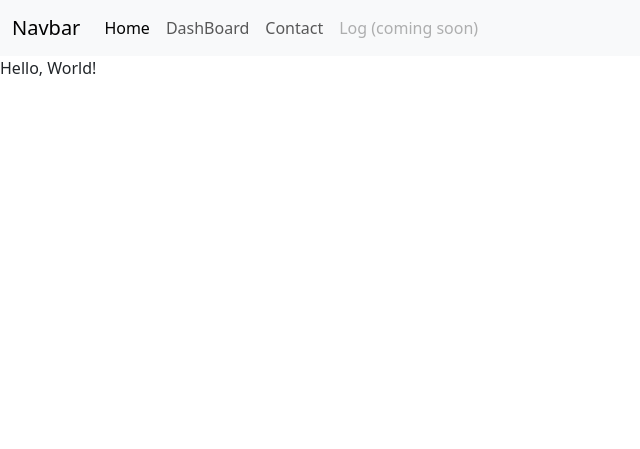
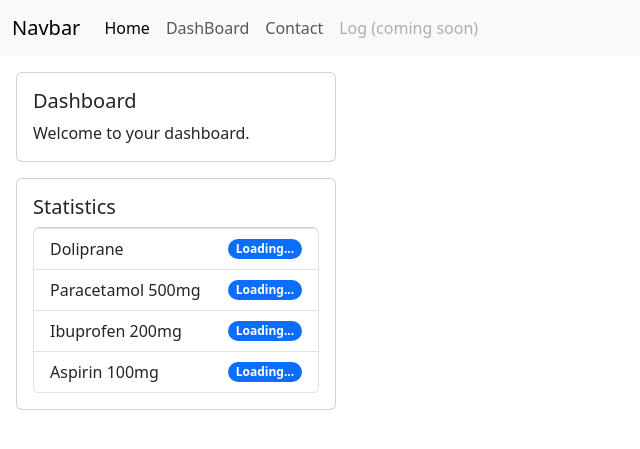
Before and after one commit to toinou1900/Ketamine, a PHP site: page /dashboard.php in a window 1280 px wide. Shown: the top 449 px of the page, without its empty margins (0-640 px from the left). Run offline with PHP 8.4, Linux system fonts and the light colour scheme.

Commit message:
Dashboard page added and navigation links updated accordingly. Dashboard content added.

```diff
--- a/dashboard.php
+++ b/dashboard.php
@@ -36,6 +36,30 @@
         </div>
     </nav>
 <body>
-    <p>Hello, World!</p>
+    <div class="card" style="width: 20rem; margin: 1rem; padding: 1rem;">
+        <h5 class="card-title">Dashboard</h5>
+        <p class="card-text">Welcome to your dashboard.</p>
+    </div>
+    <div class="card" style="width: 20rem; margin: 1rem; padding: 1rem;">
+        <h5 class="card-title">Statistics</h5>
+        <ul class="list-group">
+            <li class="list-group-item d-flex justify-content-between align-items-center">
+                Doliprane
+                <span class="badge text-bg-primary rounded-pill" id="doliprane">Loading...</span>
+            </li>
+            <li class="list-group-item d-flex justify-content-between align-items-center">
+                Paracetamol 500mg
+                <span class="badge text-bg-primary rounded-pill" id="paracetamol">Loading...</span>
+            </li>
+            <li class="list-group-item d-flex justify-content-between align-items-center">
+                Ibuprofen 200mg
+                <span class="badge text-bg-primary rounded-pill" id="ibuprofen">Loading...</span>
+            </li>
+            <li class="list-group-item d-flex justify-content-between align-items-center">
+                Aspirin 100mg
+                <span class="badge text-bg-primary rounded-pill" id="aspirin">Loading...</span>
+            </li>
+        </ul>
+    </div>
 </body>
 </html>
```
